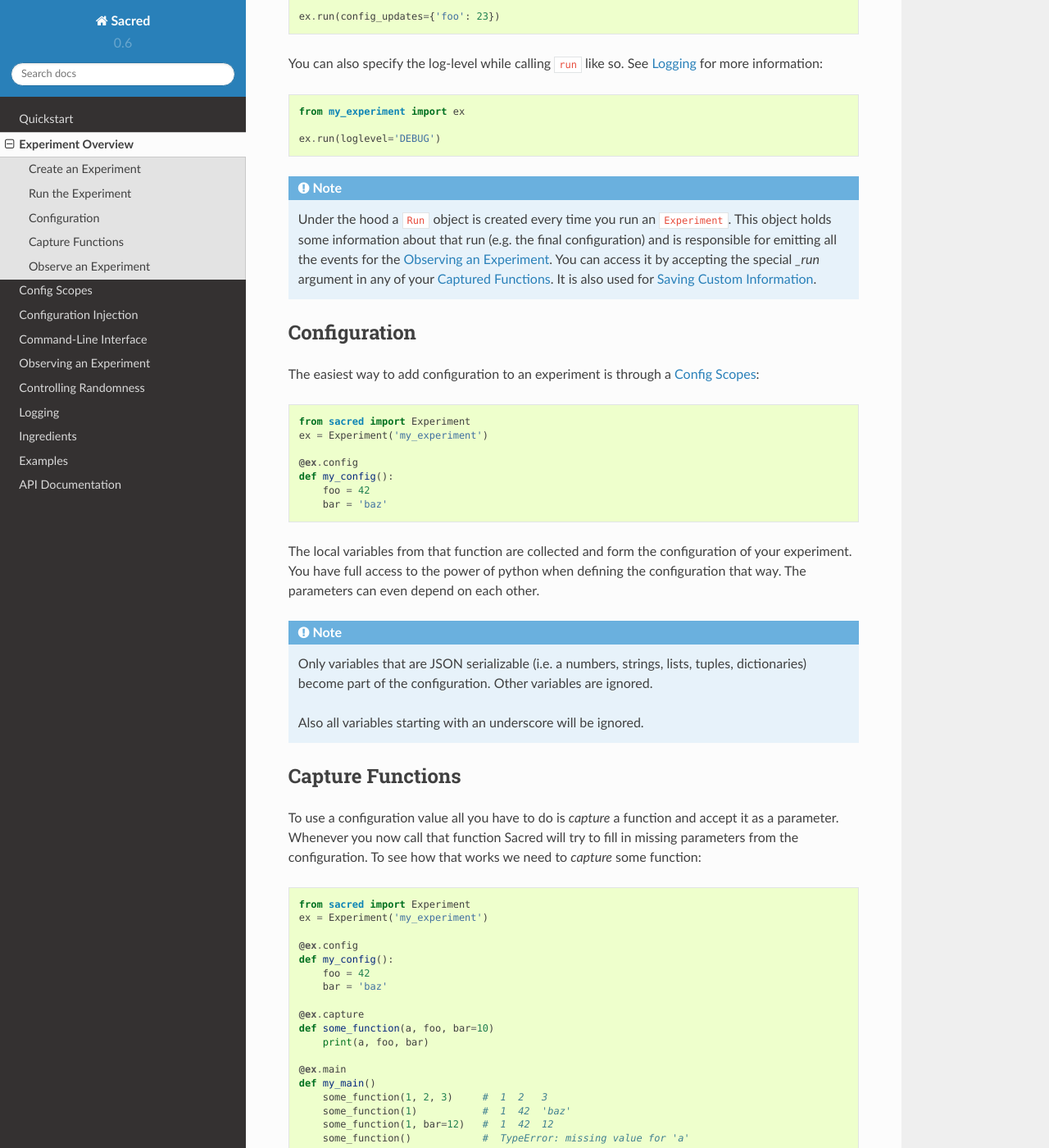
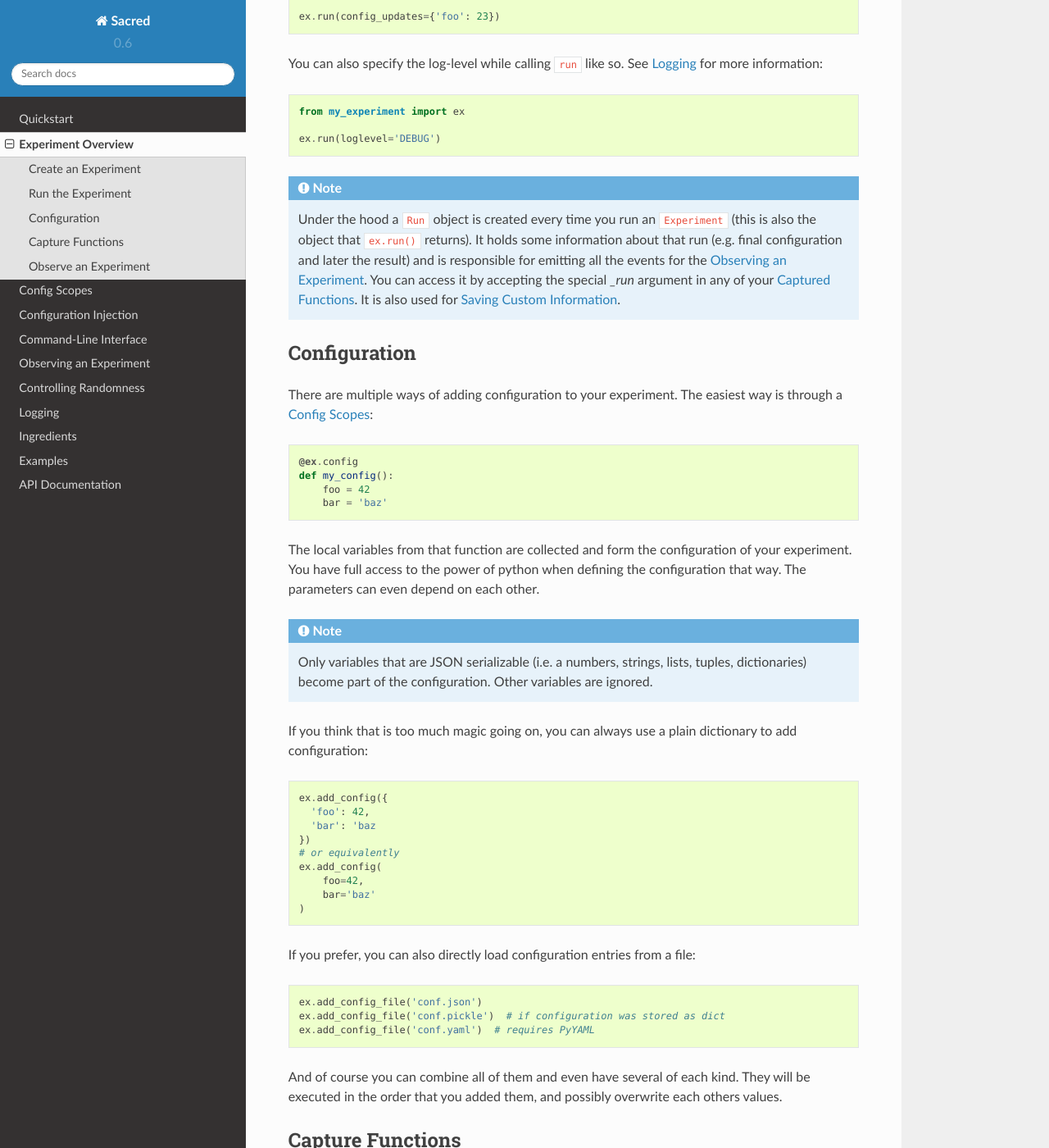
Before and after one commit to IDSIA/sacred, a Sphinx documentation site: the page built from docs/experiment.rst, in a window 1280 px wide and 1400 px high, scrolled down 1444 px. Shown: the whole window at 82% size. Built offline with Sphinx 7.4.7 and the Read the Docs theme 2.0.0, drawn with Linux system fonts in a browser that asks for light colours; some of the changed text lies outside the part shown.

Commit message:
corrected and added some documentation

```diff
--- a/README.rst
+++ b/README.rst
@@ -44,7 +44,7 @@ your actual experiment in order to:
 - save configurations for individual runs in a database
 - reproduce your results
 
-In Sacred we achieve this through the following main mechanisms:
+Sacred achieves this through the following main mechanisms:
 
 -  **ConfigScopes** A very convenient way of the local variables in a function
    to define the parameters your experiment uses.
--- a/docs/experiment.rst
+++ b/docs/experiment.rst
@@ -1,7 +1,7 @@
 Experiment Overview
 *******************
 ``Experiment`` is the central class of the Sacred framework. This section
-should give you an overview on how to use it and all of its main mechanisms.
+gives you an overview on what it does and how to use it.
 
 Create an Experiment
 ====================
@@ -20,7 +20,7 @@ The function decorated with ``@ex.main`` is the main function of the experiment.
 It is executed if you run the experiment and it is also used to determine
 the source-file of the experiment.
 
-Instead of ``@ex.main`` you can use ``@ex.automain``. This will
+Instead of ``@ex.main`` it is recommended to use ``@ex.automain``. This will
 automatically run the experiment if you execute the file. It is equivalent to
 the following.
 
@@ -83,8 +83,9 @@ You can also specify the log-level while calling ``run`` like so. See
 .. note::
 
     Under the hood a ``Run`` object is created every time you run an
-    ``Experiment``. This object holds some information about that run (e.g. the
-    final configuration) and is responsible for emitting all the events for the
+    ``Experiment`` (this is also the object that ``ex.run()`` returns).
+    It holds some information about that run (e.g. final configuration and
+    later the result) and is responsible for emitting all the events for the
     :doc:`observers`. You can access it by accepting the special `_run` argument
     in any of your :ref:`captured_functions`. It is also used for
     :ref:`custom_info`.
@@ -92,13 +93,10 @@ You can also specify the log-level while calling ``run`` like so. See
 
 Configuration
 =============
-The easiest way to add configuration to an experiment is through a
-:doc:`configuration`:
+There are multiple ways of adding configuration to your experiment.
+The easiest way is through a :doc:`configuration`:
 
 .. code-block:: python
-
-    from sacred import Experiment
-    ex = Experiment('my_experiment')
 
     @ex.config
     def my_config():
@@ -114,8 +112,32 @@ the configuration that way. The parameters can even depend on each other.
     lists, tuples, dictionaries) become part of the configuration. Other
     variables are ignored.
 
-    Also all variables starting with an underscore will be ignored.
+If you think that is too much magic going on, you can always use a plain
+dictionary to add configuration:
 
+.. code-block:: python
+
+    ex.add_config({
+      'foo': 42,
+      'bar': 'baz
+    })
+    # or equivalently
+    ex.add_config(
+        foo=42,
+        bar='baz'
+    )
+
+If you prefer, you can also directly load configuration entries from a file:
+
+.. code-block:: python
+
+    ex.add_config_file('conf.json')
+    ex.add_config_file('conf.pickle')  # if configuration was stored as dict
+    ex.add_config_file('conf.yaml')  # requires PyYAML
+
+And of course you can combine all of them and even have several of each kind.
+They will be executed in the order that you added them,
+and possibly overwrite each others values.
 
 Capture Functions
 =================
@@ -145,6 +167,8 @@ To see how that works we need to *capture* some function:
         some_function(1, bar=12)   #  1  42  12
         some_function()            #  TypeError: missing value for 'a'
 
+More on this in the :ref:`captured_functions` Section.
+
 .. note::
     Configuration values are preferred over default values. So in the example
     above, ``bar=10`` is never used because there is a value of ``bar = 'baz'``
```
Also changed, not shown: other parts of docs/experiment.rst (+4 -4 lines), CONTRIBUTING.rst (added, +100 -0 lines), docs/configuration.rst (+24 -9 lines), docs/quickstart.rst (+18 -22 lines), 1 other file.
